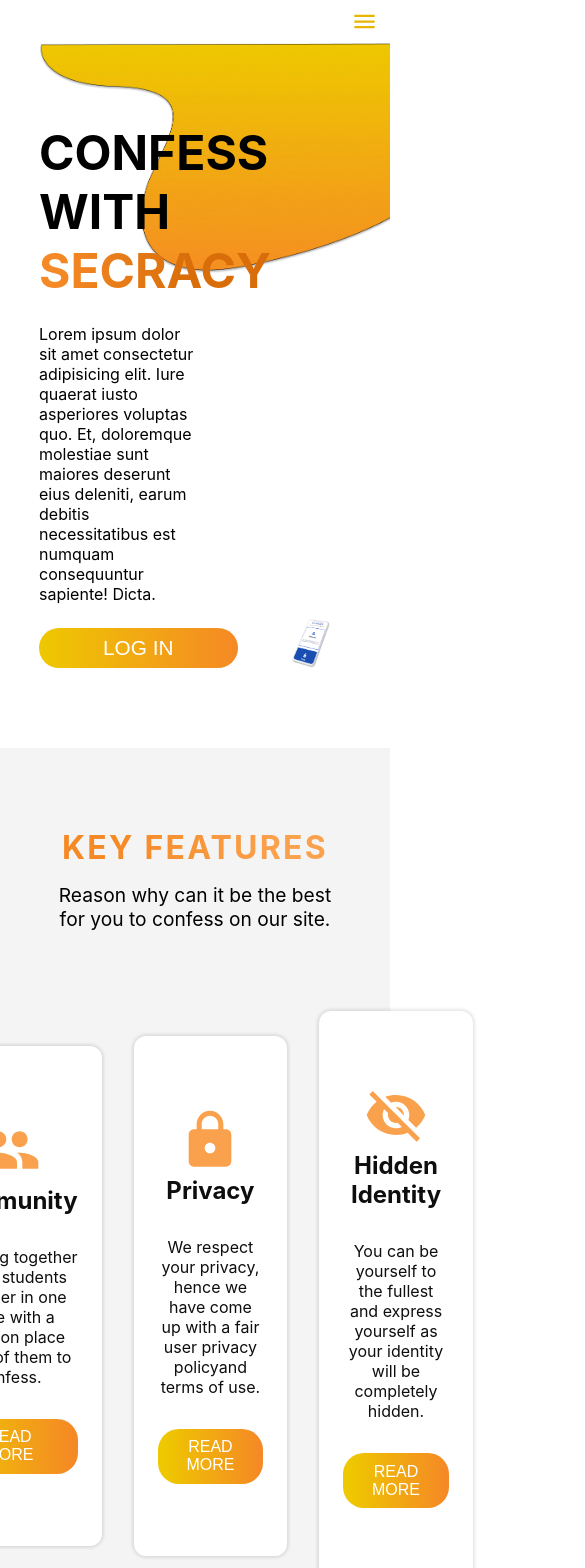
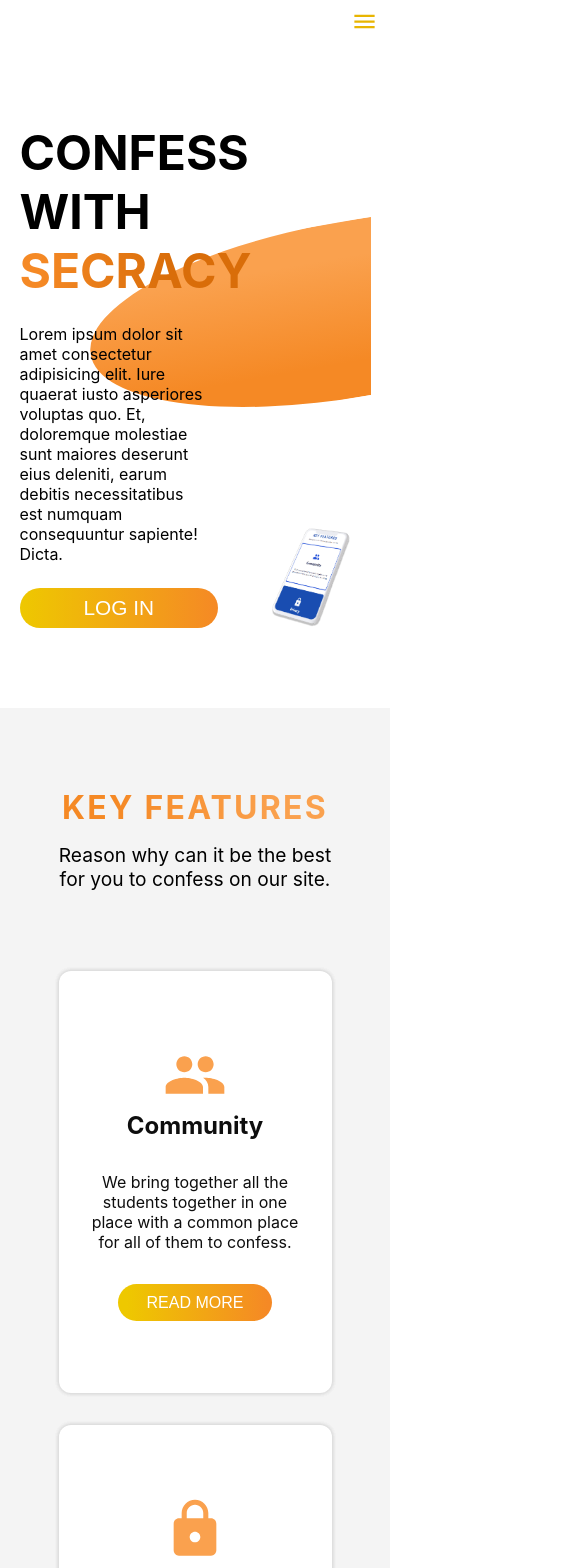
Before and after one commit to Web-Sorceres/speakitout-frontend, a React (Create React App) app: page / in a window 390 px wide. Shown: the top 1568 px of the page, 585 px wide, since content can reach past the window. Built offline with nearby package versions, Linux system fonts and the light colour scheme.

Commit message:
responsive

```diff
--- a/src/components/LandingNavbar.js
+++ b/src/components/LandingNavbar.js
@@ -5,13 +5,11 @@ import CloseIcon from "@mui/icons-material/Close";
 const LandingNavbar = () => {
     const [hamMenu, setHamMenu] = useState(false);
     const handleHamMenu = () => {
+        !hamMenu ? document.body.style.overflowY = "hidden" : document.body.style.overflowY = "visible"
         setHamMenu((prevState) => {
             return !prevState;
         });
     };
-    useEffect(() => {
-        hamMenu ? document.body.style.overflowY = "hidden" : document.body.style.overflowY = "visible"
-    }, [hamMenu])
     return (
         <>
             <div className="landing-navbar">
--- a/src/css/components/_landingPage.scss
+++ b/src/css/components/_landingPage.scss
@@ -47,6 +47,10 @@
     @include respond(small) {
         display: none;
     }
+    @include respond(medium) {
+        width: 90%;
+        padding: 10px 0;
+    }
     .logo {
         flex: 1;
         font-size: 1.5rem;
@@ -63,6 +67,9 @@
         justify-content: center;
         align-items: center;
         gap: 2rem;
+        @include respond(medium) {
+            gap: 1rem;
+        }
     }
     ul {
         li {
@@ -78,6 +85,10 @@
             border-radius: 72px;
             outline: none;
             border: none;
+            @include respond(medium) {
+                padding: 0.3rem 1.5rem;
+                width: max-content;
+            }
         }
     }
 }
@@ -93,7 +104,7 @@
       font-weight: bold;
       color: #E8B501;
       cursor: pointer;
-      z-index: 6;
+      z-index: 10;
     }
     .landingNavSmallOverlay {
       position: fixed;
@@ -162,6 +173,10 @@
     position: relative;
     margin: 0 auto;
     padding: 5rem 0;
+    @include respond(medium) {
+        width: 90%;
+    }
+    overflow: hidden;
     &::before {
         position: absolute;
         content: " ";
@@ -174,6 +189,14 @@
         background-position: top right;
         background-size: contain;
         background-repeat: no-repeat;
+        @include respond(medium) {
+            background-image: linear-gradient(90deg, #F58925 20.59%, #FAA14E 80.15%);
+            width: 50%;
+            height: 80%;
+            left: 70%;
+            border-radius: 50%;
+            transform: rotate(-100deg);
+        }
     }
     .landing-header-left {
         flex: 1;
@@ -189,6 +212,9 @@
     }
     .landing-header-left-desc {
         max-width: 70%;
+        @include respond(medium) {
+            max-width: 80%;
+        }
     }
     .secracy {
         background: linear-gradient(90deg, #F58925 8.1%, #D96D09 65.11%);
@@ -203,7 +229,10 @@
         align-items: flex-end;
 
         img {
-            width: 50%;
+            width: 60%;
+            @include respond(medium) {
+                width: 70%;
+            }
         }
     }
     .landing-header-left-button {
@@ -253,6 +282,9 @@
         justify-content: center;
         align-items: center;
         gap: 2rem;
+        @include respond(medium) {
+            flex-direction: column;
+        }
     }
     .landing-feature {
         background: #FFFFFF;
@@ -265,6 +297,9 @@
         gap: 2rem;
         border-radius: 12px;
         color: #0E0E0E;
+        @include respond(medium) {
+            width: 100%;
+        }
     }
     .landing-feature-logo {
         text-align: center;
@@ -353,6 +388,7 @@
     flex-direction: column;
     justify-content: space-between;
     align-items: center;
+    gap: 2rem;
     h2 {
         font-size: 2rem;
         letter-spacing: 0.07em;
@@ -369,6 +405,9 @@
         justify-content: space-between;
         align-items: center;
         gap: 4rem;
+        @include respond(medium) {
+            flex-direction: column;
+        }
         .landing-about-left {
             position: relative;
             flex: 1;
@@ -431,6 +470,9 @@
         display: flex;
         justify-content: space-between;
         gap: 2rem;
+        @include respond(medium) {
+            flex-direction: column;
+        }
     }
     .team-card-container {
         flex: 1;
--- a/src/css/index.css
+++ b/src/css/index.css
@@ -85,6 +85,13 @@ body {
   }
 }
 
+@media screen and (max-width: 1050px) {
+  .landing-navbar {
+    width: 90%;
+    padding: 10px 0;
+  }
+}
+
 .landing-navbar .logo {
   -webkit-box-flex: 1;
       -ms-flex: 1;
@@ -114,6 +121,12 @@ body {
   gap: 2rem;
 }
 
+@media screen and (max-width: 1050px) {
+  .landing-navbar .landing-menu-items {
+    gap: 1rem;
+  }
+}
+
 .landing-navbar ul li {
   list-style-type: none;
 }
@@ -129,6 +142,15 @@ body {
   border-radius: 72px;
   outline: none;
   border: none;
+}
+
+@media screen and (max-width: 1050px) {
+  .landing-navbar ul button {
+    padding: 0.3rem 1.5rem;
+    width: -webkit-max-content;
+    width: -moz-max-content;
+    width: max-content;
+  }
 }
 
 .landingNavSmall {
@@ -152,7 +174,7 @@ body {
   font-weight: bold;
   color: #E8B501;
   cursor: pointer;
-  z-index: 6;
+  z-index: 10;
 }
 
 .landingNavSmall .landingNavSmallOverlay {
@@ -267,6 +289,13 @@ body {
   position: relative;
   margin: 0 auto;
   padding: 5rem 0;
+  overflow: hidden;
+}
+
+@media screen and (max-width: 1050px) {
+  .landing-header {
+    width: 90%;
+  }
 }
 
 .landing-header::before {
@@ -281,6 +310,19 @@ body {
   background-position: top right;
   background-size: contain;
   background-repeat: no-repeat;
+}
+
+@media screen and (max-width: 1050px) {
+  .landing-header::before {
+    background-image: -webkit-gradient(linear, left top, right top, color-stop(20.59%, #F58925), color-stop(80.15%, #FAA14E));
+    background-image: linear-gradient(90deg, #F58925 20.59%, #FAA14E 80.15%);
+    width: 50%;
+    height: 80%;
+    left: 70%;
+    border-radius: 50%;
+    -webkit-transform: rotate(-100deg);
+            transform: rotate(-100deg);
+  }
 }
 
 .landing-header .landing-header-left {
@@ -310,6 +352,12 @@ body {
   max-width: 70%;
 }
 
+@media screen and (max-width: 1050px) {
+  .landing-header .landing-header-left-desc {
+    max-width: 80%;
+  }
+}
+
 .landing-header .secracy {
   background: -webkit-gradient(linear, left top, right top, color-stop(8.1%, #F58925), color-stop(65.11%, #D96D09));
   background: linear-gradient(90deg, #F58925 8.1%, #D96D09 65.11%);
@@ -334,7 +382,13 @@ body {
 }
 
 .landing-header .landing-header-right img {
-  width: 50%;
+  width: 60%;
+}
+
+@media screen and (max-width: 1050px) {
+  .landing-header .landing-header-right img {
+    width: 70%;
+  }
 }
 
 .landing-header .landing-header-left-button button {
@@ -409,6 +463,15 @@ body {
   gap: 2rem;
 }
 
+@media screen and (max-width: 1050px) {
+  .landing-features-container .landing-features {
+    -webkit-box-orient: vertical;
+    -webkit-box-direction: normal;
+        -ms-flex-direction: column;
+            flex-direction: column;
+  }
+}
+
 .landing-features-container .landing-feature {
   background: #FFFFFF;
   -webkit-box-shadow: 0px 0px 4px 1px rgba(0, 0, 0, 0.05), 0px 0px 4px 1px rgba(0, 0, 0, 0.05), 0px 0px 4px 1px rgba(0, 0, 0, 0.05);
@@ -430,6 +493,12 @@ body {
   gap: 2rem;
   border-radius: 12px;
   color: #0E0E0E;
+}
+
+@media screen and (max-width: 1050px) {
+  .landing-features-container .landing-feature {
+    width: 100%;
+  }
 }
 
 .landing-features-container .landing-feature-logo {
@@ -574,6 +643,7 @@ body {
   -webkit-box-align: center;
       -ms-flex-align: center;
           align-items: center;
+  gap: 2rem;
 }
 
 .landing-about h2 {
@@ -600,6 +670,15 @@ body {
       -ms-flex-align: center;
           align-items: center;
   gap: 4rem;
+}
+
+@media screen and (max-width: 1050px) {
+  .landing-about .landing-about-container {
+    -webkit-box-orient: vertical;
+    -webkit-box-direction: normal;
+        -ms-flex-direction: column;
+            flex-direction: column;
+  }
 }
 
 .landing-about .landing-about-container .landing-about-left {
@@ -698,6 +777,15 @@ body {
       -ms-flex-pack: justify;
           justify-content: space-between;
   gap: 2rem;
+}
+
+@media screen and (max-width: 1050px) {
+  .team-card-wrapper .team-card {
+    -webkit-box-orient: vertical;
+    -webkit-box-direction: normal;
+        -ms-flex-direction: column;
+            flex-direction: column;
+  }
 }
 
 .team-card-wrapper .team-card-container {
```
Also changed, not shown: 1 other file (tests, documents, lock files or other folders).
